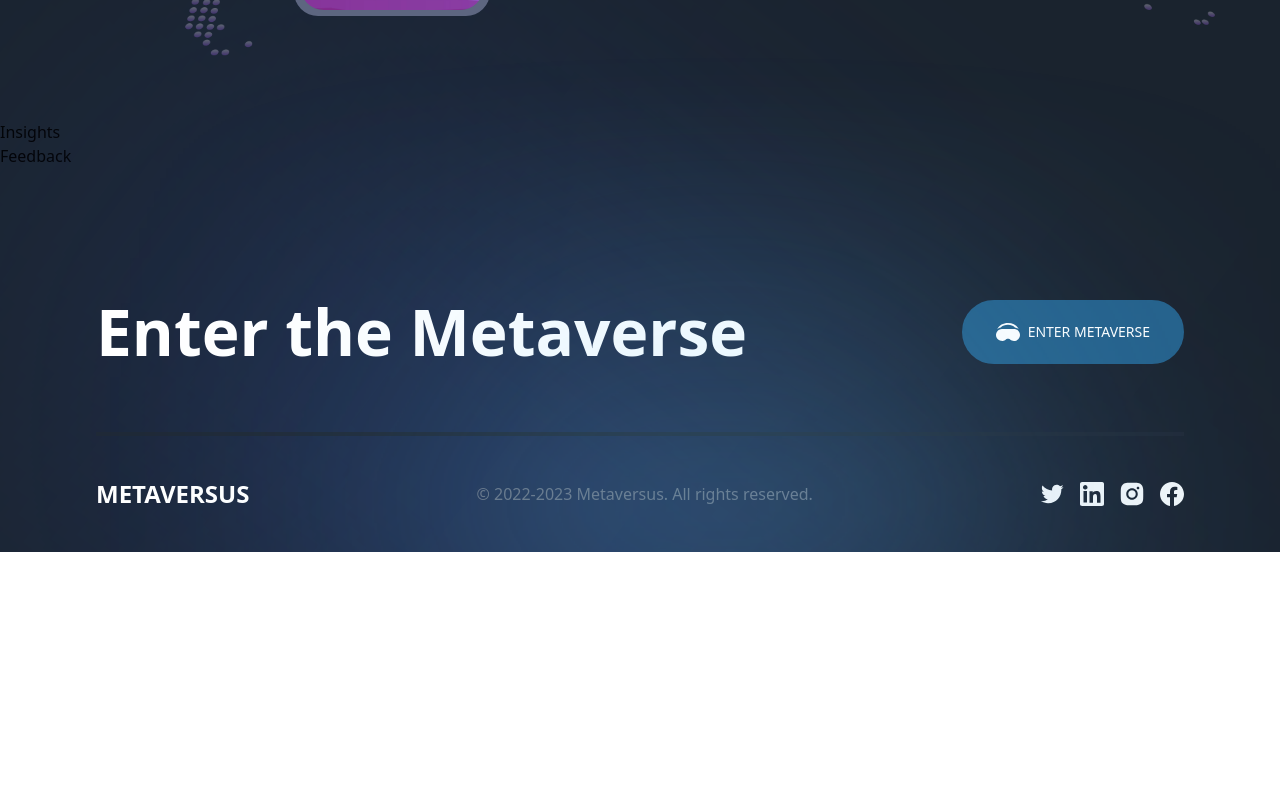
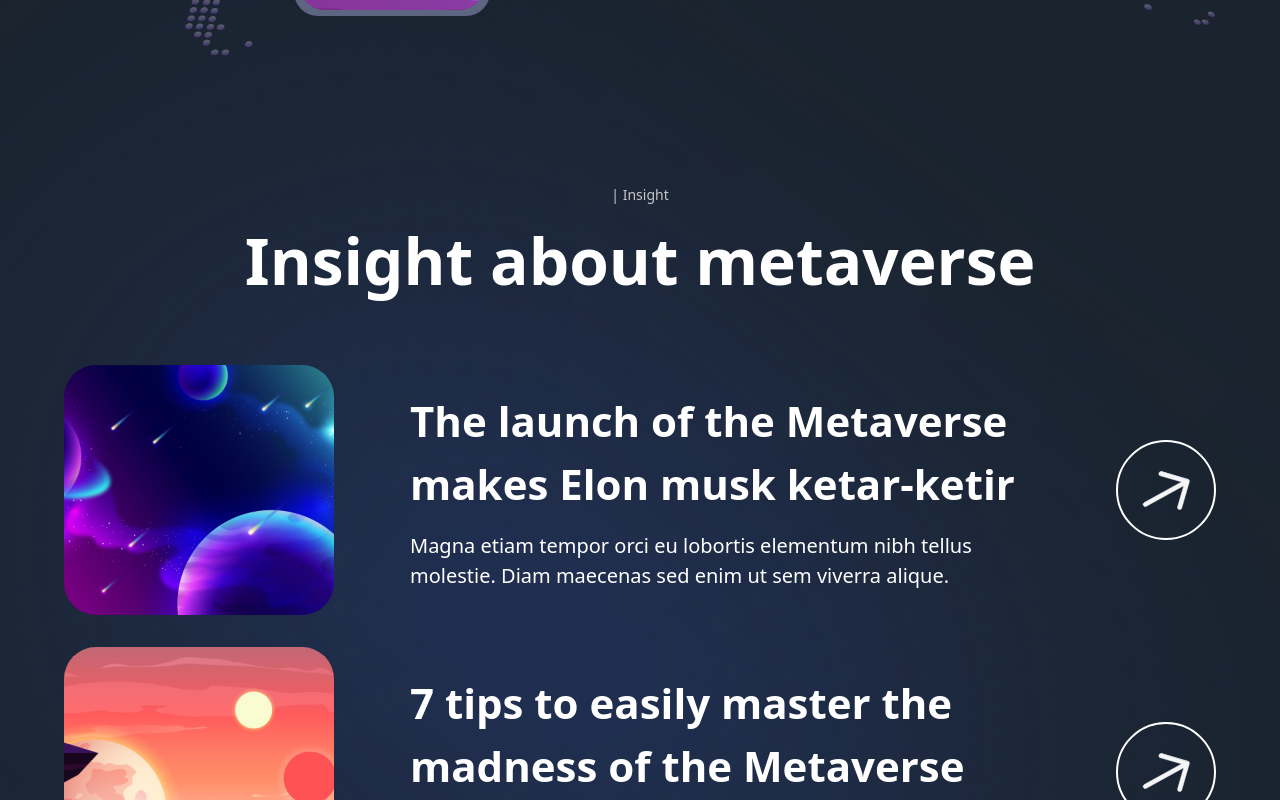
Before and after one commit to Shajwan-Namiq/Metaversus_project, a Next.js app: page / in a window 1280 px wide. Shown: the part 5480-6280 px from the top of the page. Before the commit the page ends 6032 px from the top, so only its background shows below. Built offline with nearby package versions, Linux system fonts and the light colour scheme; a web font is replaced by a local one.

Commit message:
Adding Insight section

```diff
--- a/components/InsightCard.js
+++ b/components/InsightCard.js
@@ -1,7 +1,39 @@
-import React from 'react'
+"use client";
 
-export default function InsightCard() {
+import { motion } from "framer-motion";
+import { fadeIn } from "../utils/motion";
+
+const InsightCard = ({ imgUrl, title, subtitle, index }) => {
   return (
-    <div>InsightCard</div>
-  )
-}
+    <motion.div
+      variants={fadeIn("up", "spring", index * 0.5, 1)}
+      className="flex md:flex-row flex-col gap-4 py-4"
+    >
+      <img
+        src={imgUrl}
+        alt="insight"
+        className="w-full h-[250px] md:w-[270px] rounded-[32px] object-cover"
+      />
+
+      <div className="w-full flex justify-between items-center">
+        <div className="flex-1 md:ml-[60px] flex flex-col max-w-[646px]">
+          <h2 className="lg:text-[42px] text-[26px] text-white font-bold ">
+            {title}
+          </h2>
+          <p className="mt-[16px] lg:text-[20px] text-[14px] text-white">
+            {subtitle}
+          </p>
+        </div>
+        <div className="lg:flex hidden items-center justify-center w-[100px] h-[100px] rounded-full bg-transparent border-[2px] border-white">
+          <img
+            src="/arrow.svg"
+            alt="arrow-insight"
+            className="w-[50%] h-[50%] object-contain"
+          />
+        </div>
+      </div>
+    </motion.div>
+  );
+};
+
+export default InsightCard;
--- a/sections/Insights.js
+++ b/sections/Insights.js
@@ -1,8 +1,39 @@
 "use client";
-import React from "react";
+
+import { motion } from "framer-motion";
+
+import styles from "../styles";
+import { insights } from "../constants";
+import { staggerContainer } from "../utils/motion";
+import { TitleText, TypingText } from "../components/CustomText";
+import InsightCard from "../components/InsightCard";
 
 const Insights = () => {
-  return <section>Insights</section>;
+  return (
+    <section className={`${styles.padding}  relative z-10`}>
+      <motion.div
+        variants={staggerContainer}
+        initial="hidden"
+        whileInView="show"
+        viewport={{ once: false, amount: 0.25 }}
+        className="mx-auto flex flex-col"
+      >
+        <div className="flex justify-center items-center">
+          <TypingText title="| Insight" />
+        </div>
+
+        <div className="max-w-[962px] mx-auto text-center ">
+          <TitleText title={<>Insight about metaverse</>} />
+        </div>
+
+        <div className="mt-10">
+          {insights.map((item, index) => (
+            <InsightCard key={`insight-${index}`} {...item} index={index + 1} />
+          ))}
+        </div>
+      </motion.div>
+    </section>
+  );
 };
 
 export default Insights;
```
